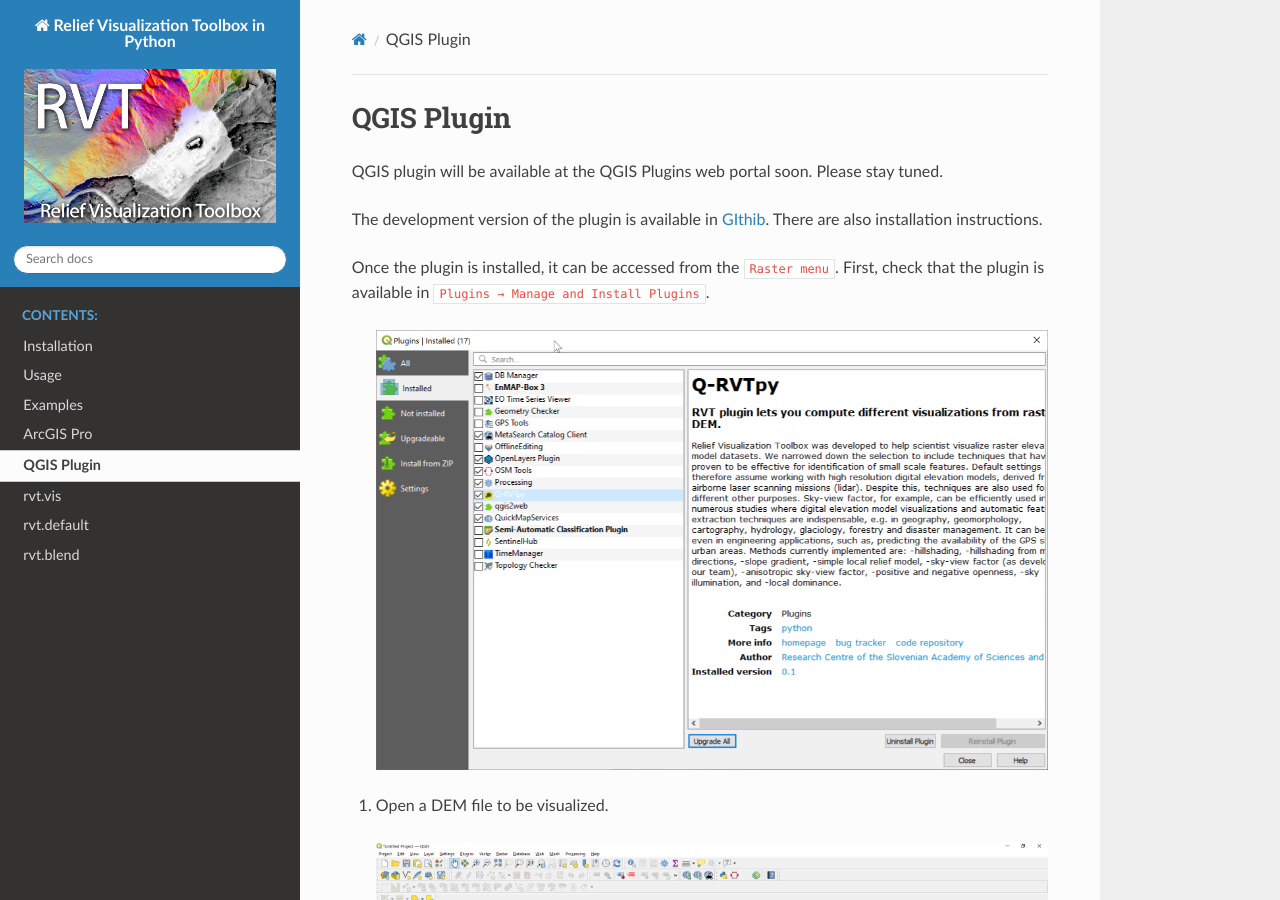
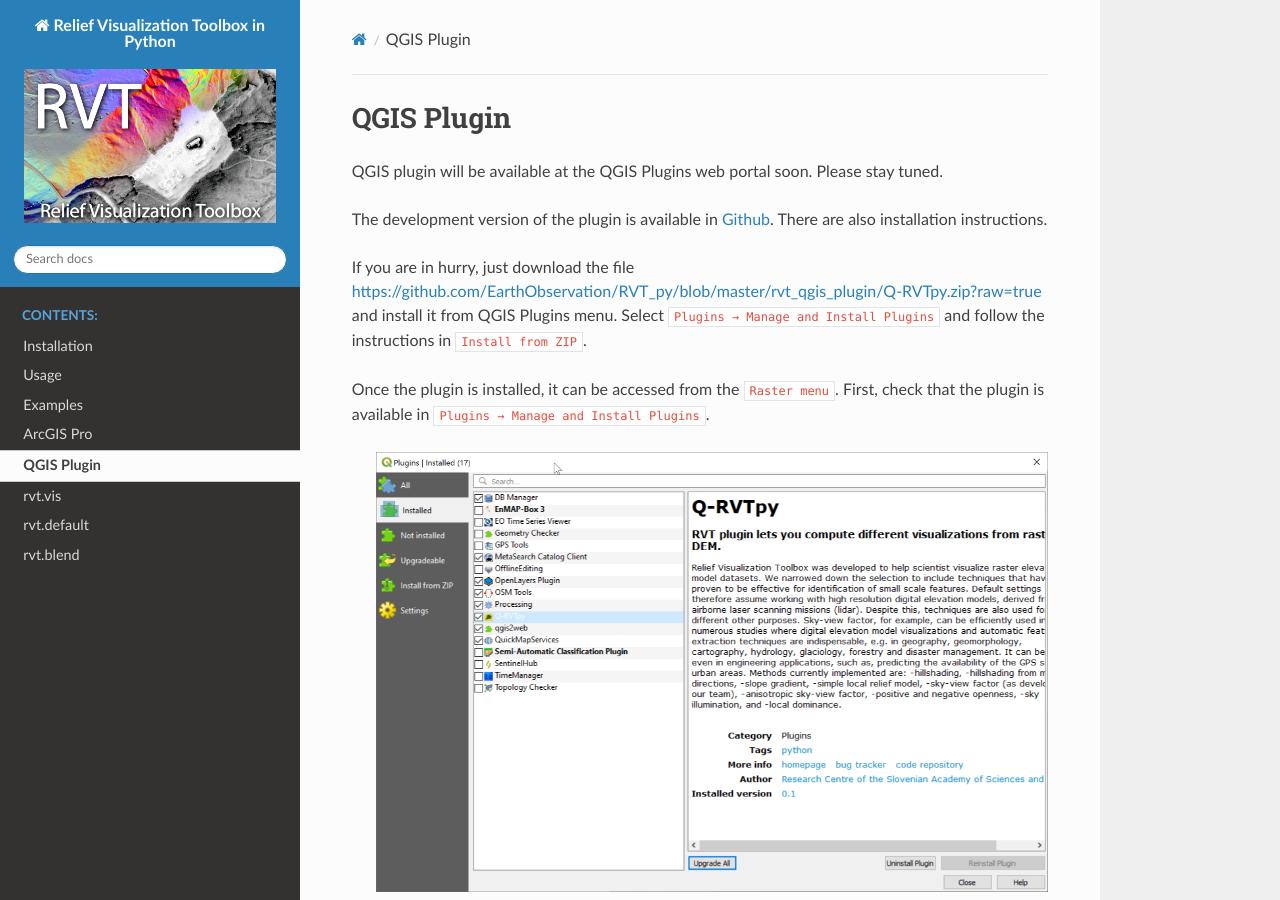
Before and after one commit to EarthObservation/RVT_py, a Sphinx documentation site: the page built from docs/qgis.rst, in a window 1280 px wide and 900 px high. Built offline with Sphinx 7.4.7 and the Read the Docs theme 2.0.0, drawn with Linux system fonts in a browser that asks for light colours; pages that are not in the unit, such as notebooks, are missing from menus; the version number could not be read and is left out.

Commit message:
Update qgis.rst

```diff
--- a/docs/qgis.rst
+++ b/docs/qgis.rst
@@ -7,7 +7,9 @@ QGIS Plugin
 
 QGIS plugin will be available at the QGIS Plugins web portal soon. Please stay tuned.
 
-The development version of the plugin is available in `GIthib <https://github.com/EarthObservation/rvt-qgis>`_. There are also installation instructions.
+The development version of the plugin is available in `Github <https://github.com/EarthObservation/rvt-qgis>`_. There are also installation instructions.
+
+If you are in hurry, just download the file `<https://github.com/EarthObservation/RVT_py/blob/master/rvt_qgis_plugin/Q-RVTpy.zip?raw=true>`_ and install it from QGIS Plugins menu. Select ``Plugins → Manage and Install Plugins`` and follow the instructions in ``Install from ZIP``.
 
 Once the plugin is installed, it can be accessed from the ``Raster menu``. First, check that the plugin is available in ``Plugins → Manage and Install Plugins``.
 
```
